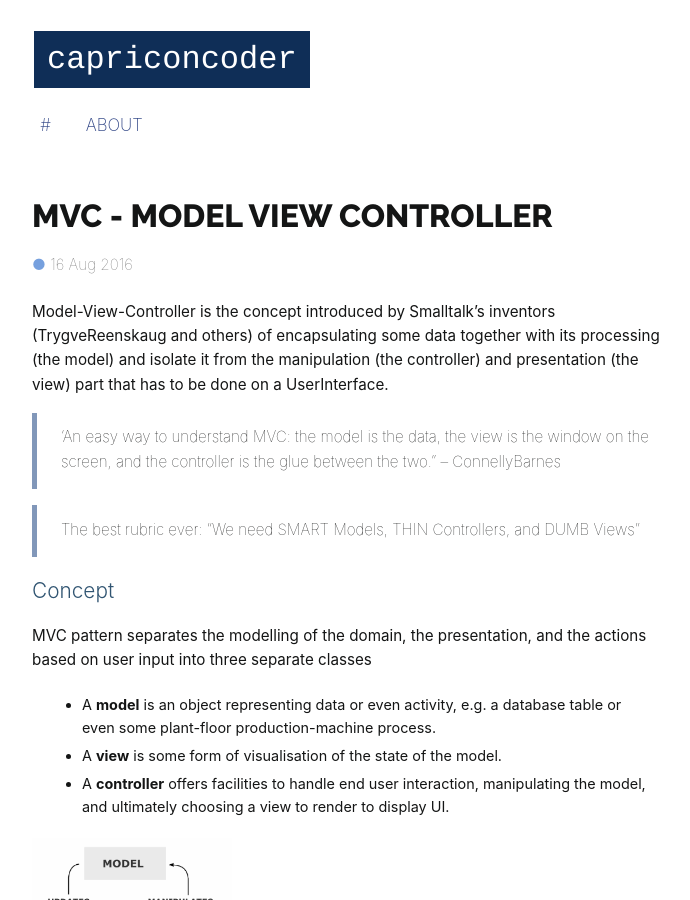
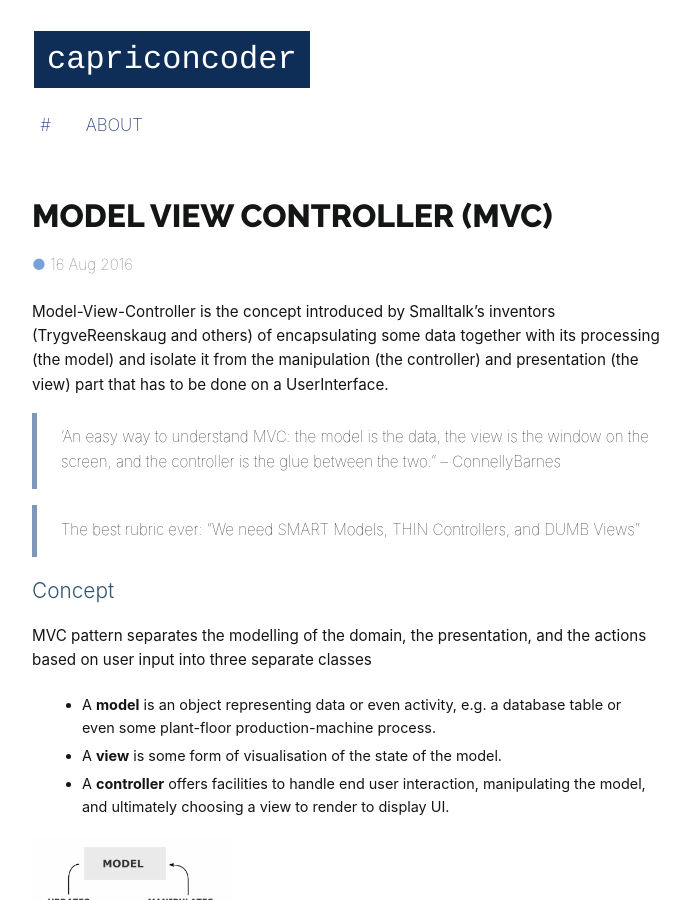
Before and after one commit to capriconcoder/capriconcoder.github.io, a Jekyll site: the page built from _posts/2016-08-16-mvc-post.md, in a window 1280 px wide and 900 px high. Shown: the whole window, without its empty margins (288-978 px from the left). Built offline with Jekyll 4.4.1, drawn with Linux system fonts in a browser that asks for light colours; some web fonts are replaced; some of the changed text lies outside the part shown.

```diff
--- a/_posts/2016-08-16-mvc-post.md
+++ b/_posts/2016-08-16-mvc-post.md
@@ -1,6 +1,6 @@
 ---
 layout: post
-title: "MVC - Model View Controller"
+title: "Model View Controller (MVC)"
 date: 2016-08-16 09:15:00
 tags: [patterns]
 ---
@@ -29,8 +29,6 @@ MVC pattern separates the modelling of the domain, the presentation, and the act
 * Makes it easier to **manage complexity** by dividing an application into the model, the view, and the controller.
 * It works well for Web applications that are supported by **large teams** of developers and for Web designers who need a high degree of control over the application behavior.
 
-<!-- ![a](https://i-msdn.sec.s-msft.com/dynimg/IC114765.gif) -->
-
 ## Downside
 
 * Not right for extra small application
@@ -41,7 +39,7 @@ MVC pattern separates the modelling of the domain, the presentation, and the act
 
 The MVC pattern has subsequently evolved, giving rise to variants such as:
 
-* Model–View–Adapter (MVA)
 * Model–View–Presenter (MVP)
 * Model–View–ViewModel (MVVM)
+* Model–View–Adapter (MVA)
 * And many others that adapted MVC to different contexts.
```
